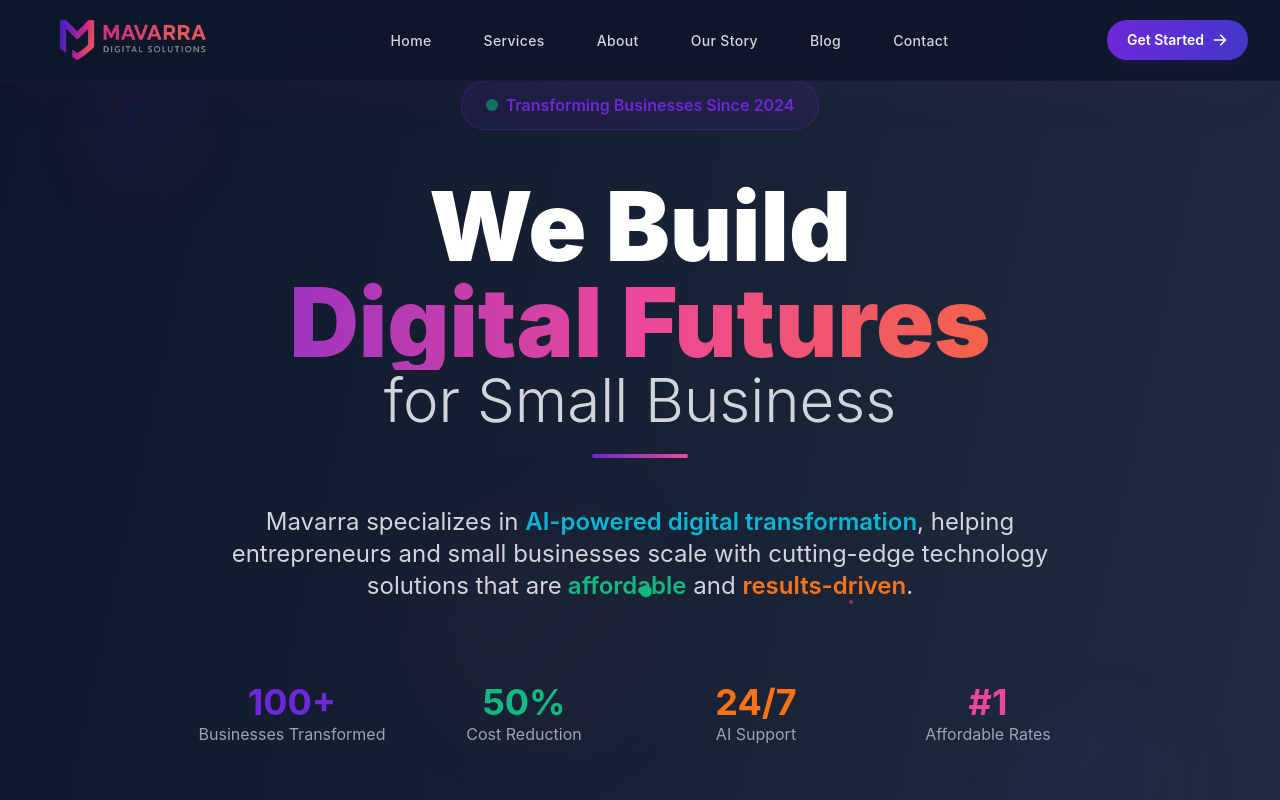
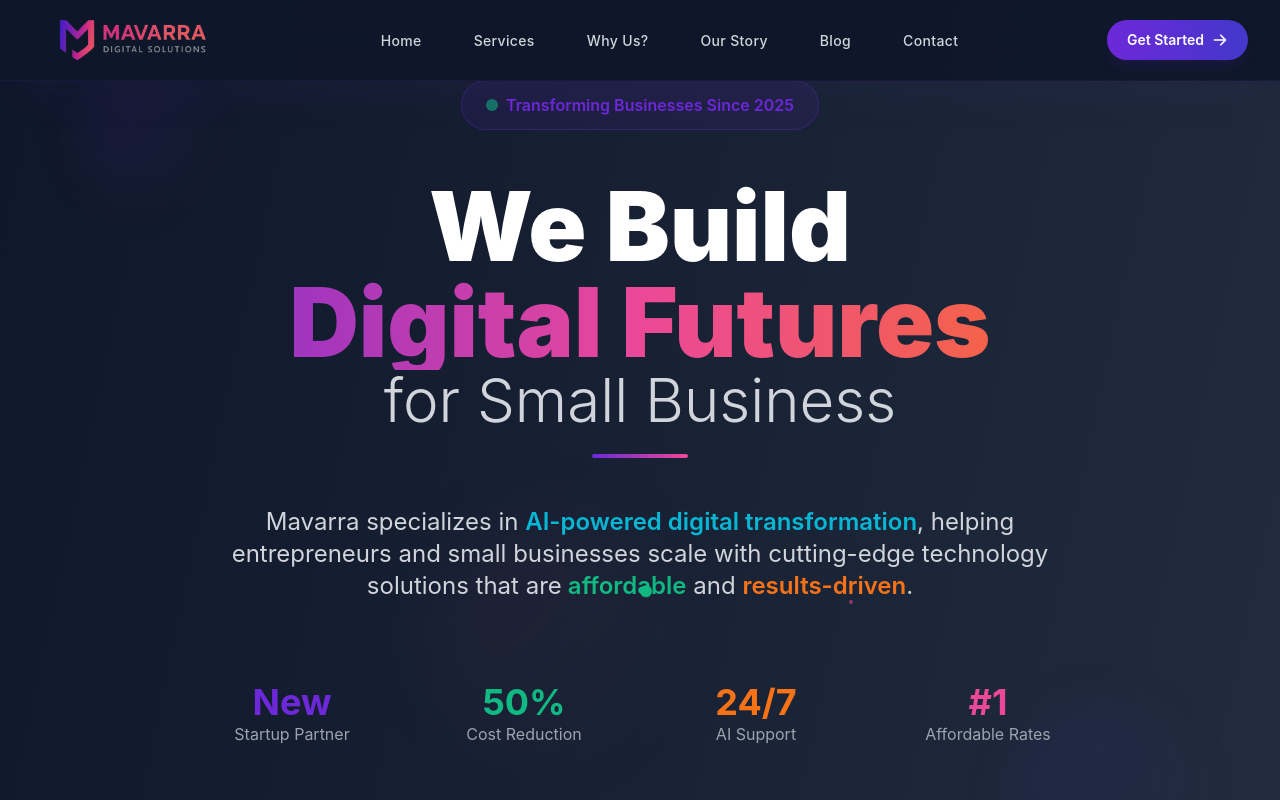
Before and after one commit to marcos9113/mavarra_web, a React (Create React App) app: page / in a window 1280 px wide. Shown: the top 800 px of the page. Built offline with nearby package versions, Linux system fonts and the light colour scheme.

Commit message:
Runs-on fix UI

```diff
--- a/src/App.tsx
+++ b/src/App.tsx
@@ -99,7 +99,7 @@
               </a>
 
               <a href="#about" className="group relative px-6 py-3 rounded-xl transition-all duration-300 hover:bg-mavarra-orange/10">
-                <span className="text-gray-300 group-hover:text-white font-medium text-sm tracking-wide">About</span>
+                <span className="text-gray-300 group-hover:text-white font-medium text-sm tracking-wide">Why Us?</span>
                 <div className="absolute bottom-1 left-1/2 -translate-x-1/2 w-0 h-0.5 bg-gradient-to-r from-mavarra-orange to-mavarra-pink group-hover:w-8 transition-all duration-300 rounded-full"></div>
               </a>
 
@@ -164,7 +164,7 @@
             {/* Badge */}
             <div className="inline-flex items-center space-x-2 bg-mavarra-purple/10 border border-mavarra-purple/30 rounded-full px-6 py-3">
               <div className="w-3 h-3 bg-mavarra-emerald rounded-full animate-pulse"></div>
-              <span className="text-mavarra-purple font-semibold">Transforming Businesses Since 2024</span>
+              <span className="text-mavarra-purple font-semibold">Transforming Businesses Since 2025</span>
             </div>
 
             {/* Main Heading */}
@@ -194,8 +194,8 @@
             {/* Stats Row */}
             <div className="grid grid-cols-2 md:grid-cols-4 gap-8 max-w-4xl mx-auto py-8">
               <div className="text-center">
-                <div className="text-3xl md:text-4xl font-bold text-mavarra-purple">100+</div>
-                <div className="text-gray-400">Businesses Transformed</div>
+                <div className="text-3xl md:text-4xl font-bold text-mavarra-purple">New</div>
+                <div className="text-gray-400">Startup Partner</div>
               </div>
               <div className="text-center">
                 <div className="text-3xl md:text-4xl font-bold text-mavarra-emerald">50%</div>
@@ -499,18 +499,18 @@
               <h3 className="text-3xl font-bold bg-gradient-to-r from-mavarra-purple to-mavarra-pink bg-clip-text text-transparent mb-4">
                 Proven Results
               </h3>
-              <p className="text-gray-300">Numbers that speak for our excellence</p>
+            <p className="text-gray-300">Building trust through transparent collaboration</p>
             </div>
 
             <div className="grid md:grid-cols-4 gap-8">
               <div className="group bg-gradient-to-br from-black/40 via-gray-900/30 to-black/40 p-8 rounded-2xl border border-mavarra-purple/20 text-center hover:border-mavarra-purple/60 transition-all duration-500 hover:-translate-y-2">
                 <div className="w-16 h-16 bg-gradient-to-br from-mavarra-purple to-mavarra-indigo rounded-2xl flex items-center justify-center mx-auto mb-4 group-hover:scale-110 transition-transform duration-300">
                   <svg className="w-8 h-8 text-white" fill="currentColor" viewBox="0 0 20 20">
-                    <path d="M9 12l2 2 4-4m6 2a9 9 0 11-18 0 9 9 0 0118 0z"/>
+                    <path d="M3 3a1 1 0 011-1h12a1 1 0 011 1v14a1 1 0 01-1.447.894L10 15.118l-5.553 2.776A1 1 0 013 17V3z" />
                   </svg>
                 </div>
-                <div className="text-4xl font-bold text-mavarra-purple mb-2">100+</div>
-                <div className="text-gray-300 font-medium">Businesses Transformed</div>
+                <div className="text-4xl font-bold text-mavarra-purple mb-2">2025</div>
+                <div className="text-gray-300 font-medium">Founded To Build With You</div>
               </div>
 
               <div className="group bg-gradient-to-br from-black/40 via-gray-900/30 to-black/40 p-8 rounded-2xl border border-mavarra-emerald/20 text-center hover:border-mavarra-emerald/60 transition-all duration-500 hover:-translate-y-2">
@@ -601,7 +601,7 @@
                     <div>
                       <h3 className="text-2xl font-bold text-mavarra-emerald mb-3">The Mission</h3>
                       <p>
-                        We founded Mavarra in 2024 with a clear mission: to <span className="text-mavarra-orange font-semibold">democratize technology</span> and make AI-powered digital solutions accessible to every business, regardless of size or budget.
+We founded Mavarra in 2025 with a clear mission: to <span className="text-mavarra-orange font-semibold">democratize technology</span> and make AI-powered digital solutions accessible to every business, regardless of size or budget.
                         We believed that innovation shouldn't be a privilege reserved for Fortune 500 companies.
                       </p>
                     </div>
@@ -748,7 +748,7 @@
             </button>
           </div>
           <div className="mt-6 text-gray-500">
-            © 2024 Mavarra. All rights reserved.
+            © 2025 Mavarra. All rights reserved.
           </div>
         </div>
       </footer>
```
